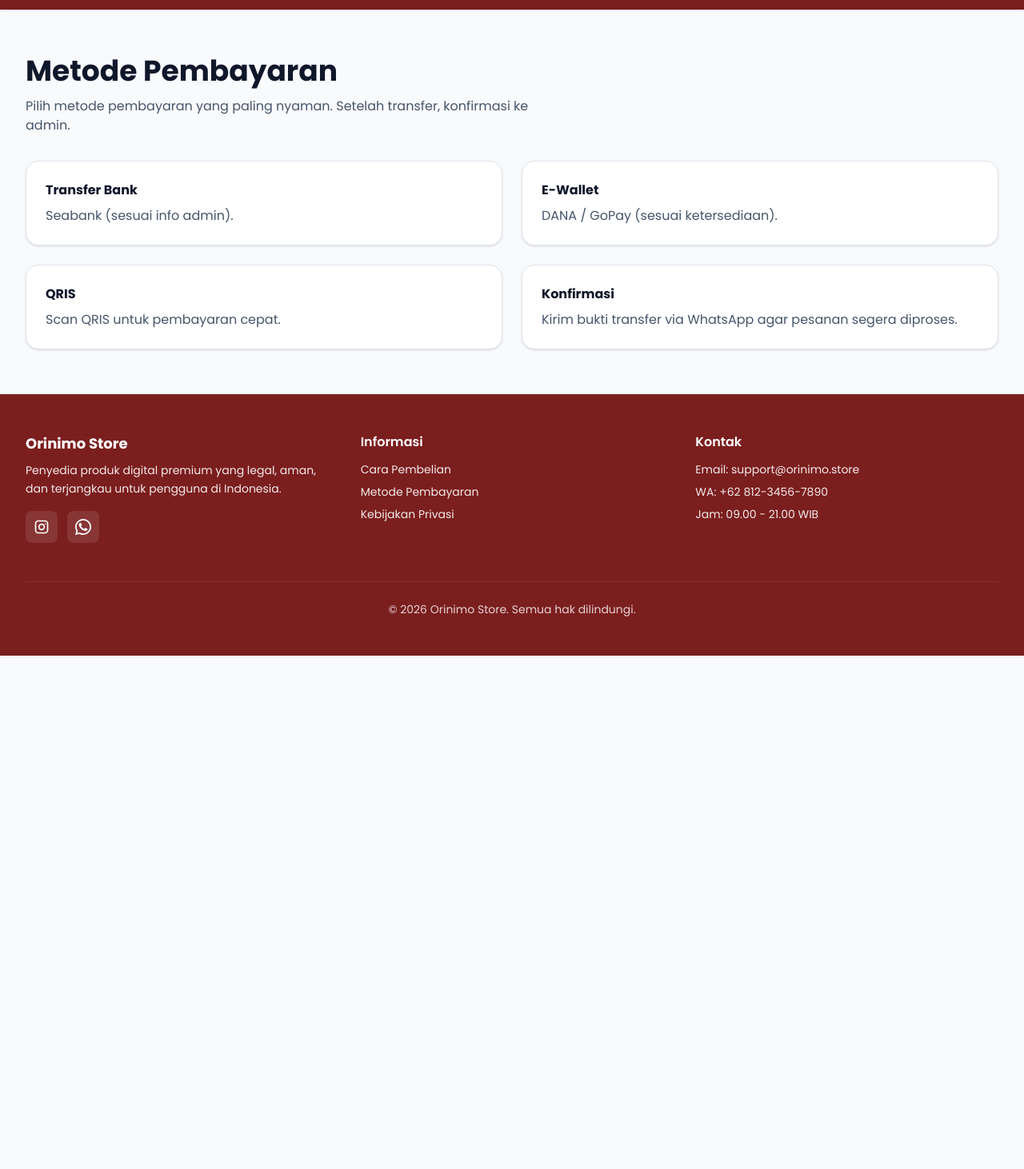
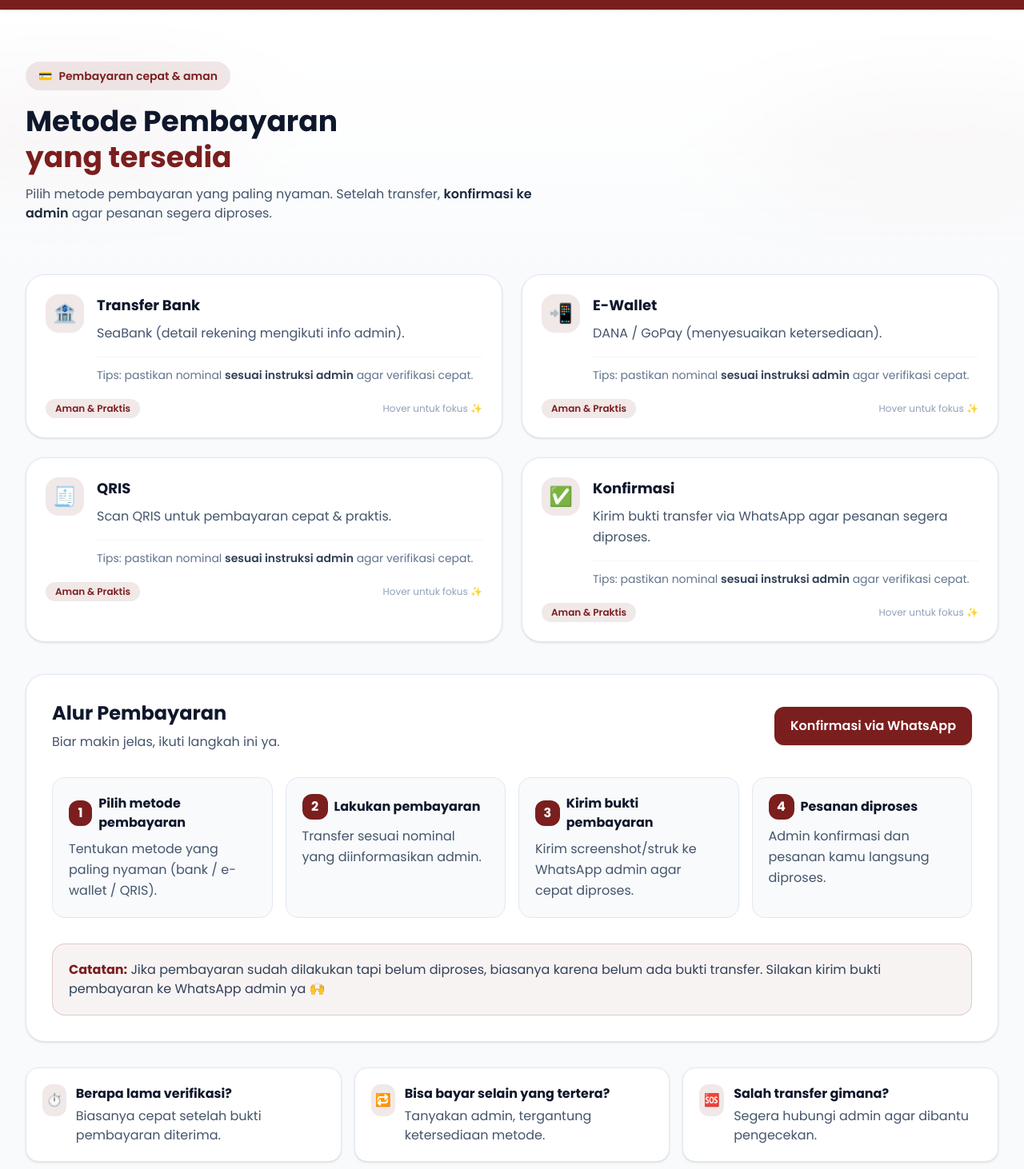
Before and after one commit to chandraputra06/orinimo-web, a React (Vite) app: page /metode-pembayaran in a window 1280 px wide. Shown: the part 48-1510 px from the top of the page at 80% size. Before the commit the page ends 868 px from the top, so only its background shows below. Built offline with nearby package versions, Linux system fonts and the light colour scheme.

Commit message:
fix(paymentMethod): fixing bug on a payment method page

```diff
--- a/src/pages/PaymentMethods.jsx
+++ b/src/pages/PaymentMethods.jsx
@@ -1,28 +1,289 @@
+import { useEffect } from "react";
+import AOS from "aos";
+import "aos/dist/aos.css";
+
+const BRAND = "#7B1E1E";
+
 const PaymentMethods = () => {
+  useEffect(() => {
+    AOS.init({
+      duration: 800,
+      easing: "ease-out",
+      once: true,
+      offset: 80,
+    });
+  }, []);
+
+  const methods = [
+    {
+      title: "Transfer Bank",
+      desc: "SeaBank (detail rekening mengikuti info admin).",
+      icon: "🏦",
+      aos: "fade-up",
+      delay: 0,
+    },
+    {
+      title: "E-Wallet",
+      desc: "DANA / GoPay (menyesuaikan ketersediaan).",
+      icon: "📲",
+      aos: "fade-up",
+      delay: 120,
+    },
+    {
+      title: "QRIS",
+      desc: "Scan QRIS untuk pembayaran cepat & praktis.",
+      icon: "🧾",
+      aos: "fade-up",
+      delay: 240,
+    },
+    {
+      title: "Konfirmasi",
+      desc: "Kirim bukti transfer via WhatsApp agar pesanan segera diproses.",
+      icon: "✅",
+      aos: "fade-up",
+      delay: 360,
+    },
+  ];
+
+  const steps = [
+    {
+      title: "Pilih metode pembayaran",
+      desc: "Tentukan metode yang paling nyaman (bank / e-wallet / QRIS).",
+    },
+    {
+      title: "Lakukan pembayaran",
+      desc: "Transfer sesuai nominal yang diinformasikan admin.",
+    },
+    {
+      title: "Kirim bukti pembayaran",
+      desc: "Kirim screenshot/struk ke WhatsApp admin agar cepat diproses.",
+    },
+    {
+      title: "Pesanan diproses",
+      desc: "Admin konfirmasi dan pesanan kamu langsung diproses.",
+    },
+  ];
+
   return (
     <div className="font-poppins bg-slate-50">
-      <section className="py-14">
+      {/* Subtle background accent */}
+      <style>{`
+        @keyframes floatSoft {
+          0%, 100% { transform: translate(-2%, -2%) scale(1); }
+          50% { transform: translate(2%, 2%) scale(1.06); }
+        }
+        @media (prefers-reduced-motion: reduce) {
+          .bg-anim { animation: none !important; }
+        }
+      `}</style>
+
+      {/* Hero */}
+      <section className="relative overflow-hidden">
+        <div aria-hidden className="pointer-events-none absolute inset-0">
+          <div
+            className="bg-anim absolute -top-24 -left-24 h-[22rem] w-[22rem] rounded-full blur-3xl opacity-60"
+            style={{
+              background: "rgba(123,30,30,0.20)",
+              animation: "floatSoft 14s ease-in-out infinite",
+            }}
+          />
+          <div
+            className="bg-anim absolute -bottom-24 -right-24 h-[26rem] w-[26rem] rounded-full blur-3xl opacity-50"
+            style={{
+              background: "rgba(123,30,30,0.16)",
+              animation: "floatSoft 16s ease-in-out infinite",
+            }}
+          />
+          <div
+            className="absolute inset-0 opacity-[0.18]"
+            style={{
+              backgroundImage:
+                "radial-gradient(circle at 1px 1px, rgba(123,30,30,0.18) 1px, transparent 0)",
+              backgroundSize: "22px 22px",
+            }}
+          />
+          <div className="absolute inset-0 bg-gradient-to-b from-white via-white/70 to-slate-50" />
+        </div>
+
+        <div className="container-page relative z-10 py-12 md:py-16">
+          <div
+            data-aos="fade-up"
+            className="inline-flex items-center gap-2 rounded-full bg-[#7B1E1E]/10 px-4 py-2 text-sm font-semibold text-[#7B1E1E]"
+          >
+            <span aria-hidden>💳</span>
+            Pembayaran cepat & aman
+          </div>
+
+          <h1
+            data-aos="fade-up"
+            data-aos-delay="120"
+            className="mt-4 text-3xl md:text-4xl font-bold text-slate-900 leading-tight"
+          >
+            Metode Pembayaran
+            <span className="block text-[#7B1E1E]">yang tersedia</span>
+          </h1>
+
+          <p
+            data-aos="fade-up"
+            data-aos-delay="220"
+            className="mt-3 text-slate-600 max-w-2xl"
+          >
+            Pilih metode pembayaran yang paling nyaman. Setelah transfer,{" "}
+            <span className="font-semibold text-slate-800">konfirmasi ke admin</span>{" "}
+            agar pesanan segera diproses.
+          </p>
+        </div>
+      </section>
+
+      {/* Content */}
+      <section className="pb-16">
         <div className="container-page">
-          <h1 className="text-3xl md:text-4xl font-bold text-slate-900">
-            Metode Pembayaran
-          </h1>
-          <p className="mt-3 text-slate-600 max-w-2xl">
-            Pilih metode pembayaran yang paling nyaman. Setelah transfer, konfirmasi ke admin.
-          </p>
-
-          <div className="mt-8 grid grid-cols-1 md:grid-cols-2 gap-6">
-            {[
-              { title: 'Transfer Bank', desc: 'Seabank (sesuai info admin).' },
-              { title: 'E-Wallet', desc: 'DANA / GoPay (sesuai ketersediaan).' },
-              { title: 'QRIS', desc: 'Scan QRIS untuk pembayaran cepat.' },
-              { title: 'Konfirmasi', desc: 'Kirim bukti transfer via WhatsApp agar pesanan segera diproses.' },
-            ].map((it) => (
+          {/* Payment method cards */}
+          <div className="grid grid-cols-1 md:grid-cols-2 gap-6">
+            {methods.map((it) => (
               <div
                 key={it.title}
-                className="rounded-2xl bg-white border border-slate-200 p-6 shadow-sm"
+                data-aos={it.aos}
+                data-aos-delay={it.delay}
+                className="group rounded-3xl bg-white border border-slate-200 p-6 shadow-sm hover:shadow-md transition"
               >
-                <h3 className="font-bold text-slate-900">{it.title}</h3>
-                <p className="mt-2 text-slate-600">{it.desc}</p>
+                <div className="flex items-start gap-4">
+                  <div className="h-12 w-12 rounded-2xl bg-[#7B1E1E]/10 flex items-center justify-center text-2xl">
+                    {it.icon}
+                  </div>
+                  <div className="flex-1">
+                    <h3 className="font-bold text-slate-900 text-lg">
+                      {it.title}
+                    </h3>
+                    <p className="mt-2 text-slate-600 leading-relaxed">
+                      {it.desc}
+                    </p>
+
+                    <div className="mt-4 h-px bg-slate-100" />
+
+                    <p className="mt-3 text-sm text-slate-500">
+                      Tips: pastikan nominal{" "}
+                      <span className="font-semibold text-slate-700">
+                        sesuai instruksi admin
+                      </span>{" "}
+                      agar verifikasi cepat.
+                    </p>
+                  </div>
+                </div>
+
+                <div className="mt-5 flex items-center justify-between">
+                  <span className="text-xs font-semibold text-[#7B1E1E] bg-[#7B1E1E]/10 px-3 py-1 rounded-full">
+                    Aman & Praktis
+                  </span>
+                  <span className="text-xs text-slate-400 group-hover:text-slate-600 transition">
+                    Hover untuk fokus ✨
+                  </span>
+                </div>
+              </div>
+            ))}
+          </div>
+
+          {/* Steps */}
+          <div className="mt-10">
+            <div
+              data-aos="fade-up"
+              className="rounded-3xl bg-white border border-slate-200 p-6 md:p-8 shadow-sm"
+            >
+              <div className="flex items-center justify-between flex-wrap gap-3">
+                <div>
+                  <h2 className="text-xl md:text-2xl font-bold text-slate-900">
+                    Alur Pembayaran
+                  </h2>
+                  <p className="mt-2 text-slate-600">
+                    Biar makin jelas, ikuti langkah ini ya.
+                  </p>
+                </div>
+
+                <a
+                  href="https://wa.me/6281234567890?text=Halo%20Orinimo%20Store,%20saya%20ingin%20konfirmasi%20pembayaran."
+                  target="_blank"
+                  rel="noopener noreferrer"
+                  className="inline-flex items-center justify-center rounded-xl bg-[#7B1E1E] px-5 py-3 text-white font-semibold hover:opacity-95 transition shadow-sm"
+                  data-aos="zoom-in"
+                  data-aos-delay="150"
+                >
+                  Konfirmasi via WhatsApp
+                </a>
+              </div>
+
+              <div className="mt-8 grid grid-cols-1 md:grid-cols-4 gap-4">
+                {steps.map((s, idx) => (
+                  <div
+                    key={s.title}
+                    data-aos="fade-up"
+                    data-aos-delay={120 + idx * 90}
+                    className="rounded-2xl border border-slate-200 bg-slate-50 p-5"
+                  >
+                    <div className="flex items-center gap-2">
+                      <span className="inline-flex h-8 w-8 items-center justify-center rounded-xl bg-[#7B1E1E] text-white font-bold">
+                        {idx + 1}
+                      </span>
+                      <h3 className="font-bold text-slate-900">{s.title}</h3>
+                    </div>
+                    <p className="mt-2 text-slate-600 leading-relaxed">
+                      {s.desc}
+                    </p>
+                  </div>
+                ))}
+              </div>
+
+              <div
+                data-aos="fade-up"
+                data-aos-delay="520"
+                className="mt-8 rounded-2xl border border-[#7B1E1E]/20 bg-[#7B1E1E]/5 p-5"
+              >
+                <p className="text-slate-700">
+                  <span className="font-bold text-[#7B1E1E]">Catatan:</span>{" "}
+                  Jika pembayaran sudah dilakukan tapi belum diproses, biasanya karena belum ada bukti transfer.
+                  Silakan kirim bukti pembayaran ke WhatsApp admin ya 🙌
+                </p>
+              </div>
+            </div>
+          </div>
+
+          {/* Small FAQ strip */}
+          <div
+            data-aos="fade-up"
+            data-aos-delay="200"
+            className="mt-8 grid grid-cols-1 md:grid-cols-3 gap-4"
+          >
+            {[
+              {
+                q: "Berapa lama verifikasi?",
+                a: "Biasanya cepat setelah bukti pembayaran diterima.",
+                icon: "⏱️",
+              },
+              {
+                q: "Bisa bayar selain yang tertera?",
+                a: "Tanyakan admin, tergantung ketersediaan metode.",
+                icon: "🔁",
+              },
+              {
+                q: "Salah transfer gimana?",
+                a: "Segera hubungi admin agar dibantu pengecekan.",
+                icon: "🆘",
+              },
+            ].map((f, i) => (
+              <div
+                key={f.q}
+                data-aos="fade-up"
+                data-aos-delay={240 + i * 120}
+                className="rounded-2xl bg-white border border-slate-200 p-5 shadow-sm"
+              >
+                <div className="flex items-start gap-3">
+                  <div className="h-10 w-10 rounded-xl bg-[#7B1E1E]/10 flex items-center justify-center">
+                    {f.icon}
+                  </div>
+                  <div>
+                    <h4 className="font-bold text-slate-900">{f.q}</h4>
+                    <p className="mt-1 text-slate-600">{f.a}</p>
+                  </div>
+                </div>
               </div>
             ))}
           </div>
```
